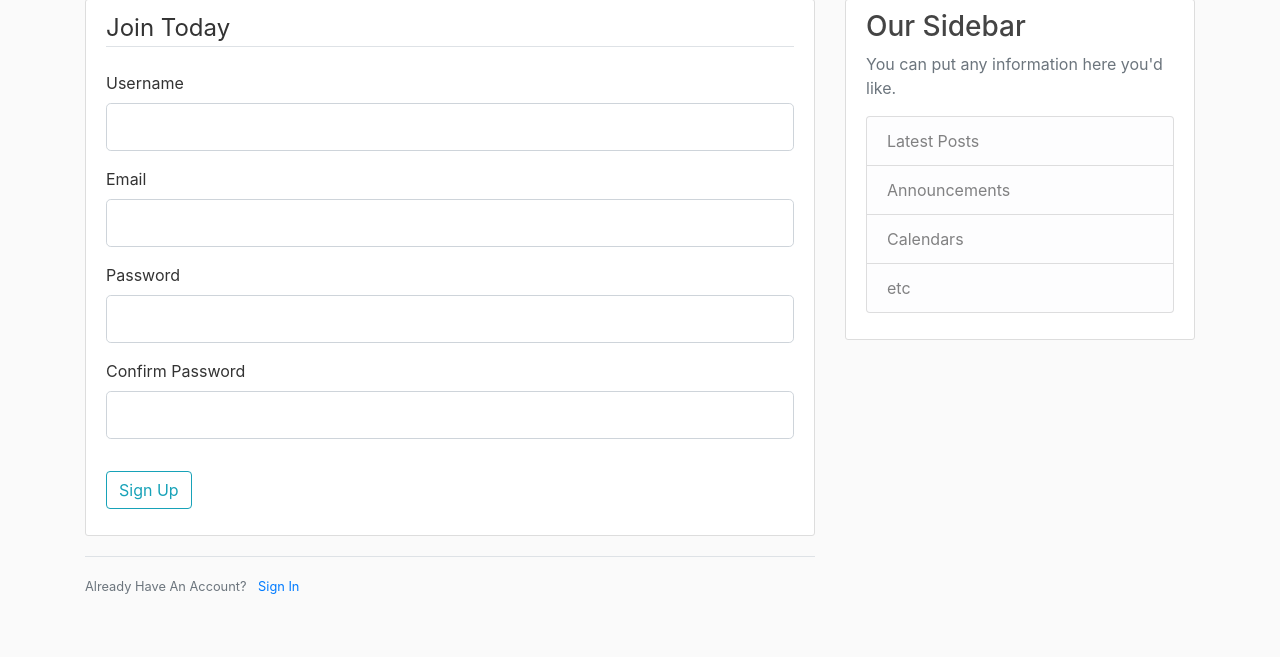
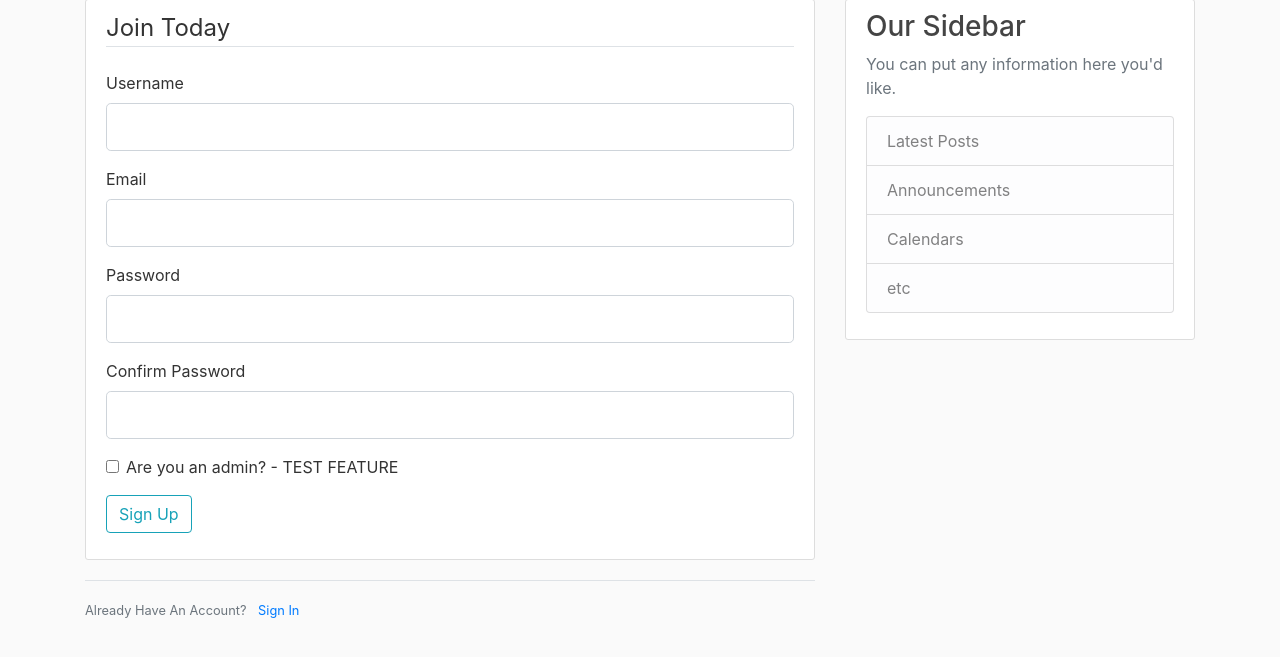
Before and after one commit to MarkVictorio/TBARecomenderSys-Flask, a Flask app: page /register in a window 1280 px wide. Shown: the part 81-738 px from the top of the page. Run offline with Flask 2, Linux system fonts and the light colour scheme; some libraries are stand-ins or nearby versions.

Commit message:
Boolean-Checker-Admin-Update

```diff
--- a/flaskblog/models.py
+++ b/flaskblog/models.py
@@ -17,6 +17,7 @@ class User(db.Model, UserMixin):
     image_file = db.Column(db.String(20), nullable=False, default='default.jpg')
     password = db.Column(db.String(60), nullable=False)
     posts = db.relationship('Post', backref='author', lazy=True)
+    admin = db.Column(db.Boolean)
 
     def get_reset_token(self, expires_sec=1800):
         s = Serializer(current_app.config['SECRET_KEY'], expires_sec)
--- a/flaskblog/templates/layout.html
+++ b/flaskblog/templates/layout.html
@@ -35,6 +35,9 @@
                 <a class="nav-item nav-link" href="{{ url_for('posts.new_post') }}">New Post</a>
                 <a class="nav-item nav-link" href="{{ url_for('users.account') }}">Account</a>
                 <a class="nav-item nav-link" href="{{ url_for('users.logout') }}">Logout</a>
+                {%if current_user.admin == 1%}
+                  <a class="nav-item nav-link" href="#">ADMIN MODE</a>
+                {% endif %}
               {% else %}
                 <a class="nav-item nav-link" href="{{ url_for('users.login') }}">Login</a>
                 <a class="nav-item nav-link" href="{{ url_for('users.register') }}">Register</a>
--- a/flaskblog/templates/register.html
+++ b/flaskblog/templates/register.html
@@ -58,6 +58,10 @@
                         {{ form.confirm_password(class="form-control form-control-lg") }}
                     {% endif %}
                 </div>
+                <div class="form-check">
+                    {{ form.admin(class="form-check-input") }}
+                    {{ form.admin.label(class="form-check-label") }}
+                </div>
             </fieldset>
             <div class="form-group">
                 {{ form.submit(class="btn btn-outline-info") }}
--- a/flaskblog/users/forms.py
+++ b/flaskblog/users/forms.py
@@ -15,6 +15,7 @@ class RegistrationForm(FlaskForm):
     confirm_password = PasswordField('Confirm Password',
                                      validators=[DataRequired(), EqualTo('password')])
     submit = SubmitField('Sign Up')
+    admin = BooleanField('Are you an admin? - TEST FEATURE')
 
     def validate_username(self, username):
         user = User.query.filter_by(username=username.data).first()
--- a/flaskblog/users/routes.py
+++ b/flaskblog/users/routes.py
@@ -16,7 +16,7 @@ def register():
     form = RegistrationForm()
     if form.validate_on_submit():
         hashed_password = bcrypt.generate_password_hash(form.password.data).decode('utf-8')
-        user = User(username=form.username.data, email=form.email.data, password=hashed_password)
+        user = User(username=form.username.data, email=form.email.data, password=hashed_password, admin=form.admin.data)
         db.session.add(user)
         db.session.commit()
         flash('Your account has been created! You are now able to log in', 'success')
```
Also changed, not shown: flaskblog/site.db, flaskblog/static/profile_pics/8a06149787fd9e05.jpg (added).
